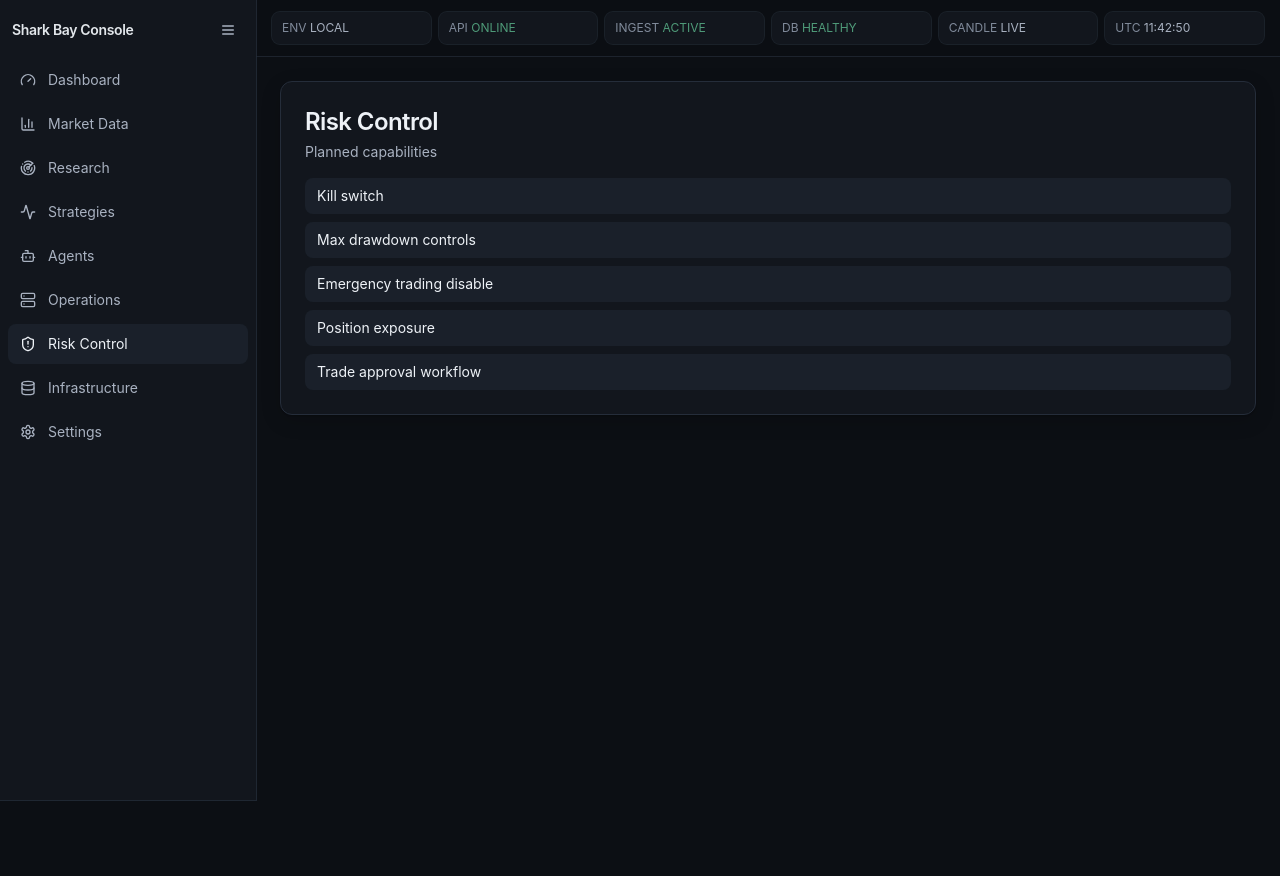
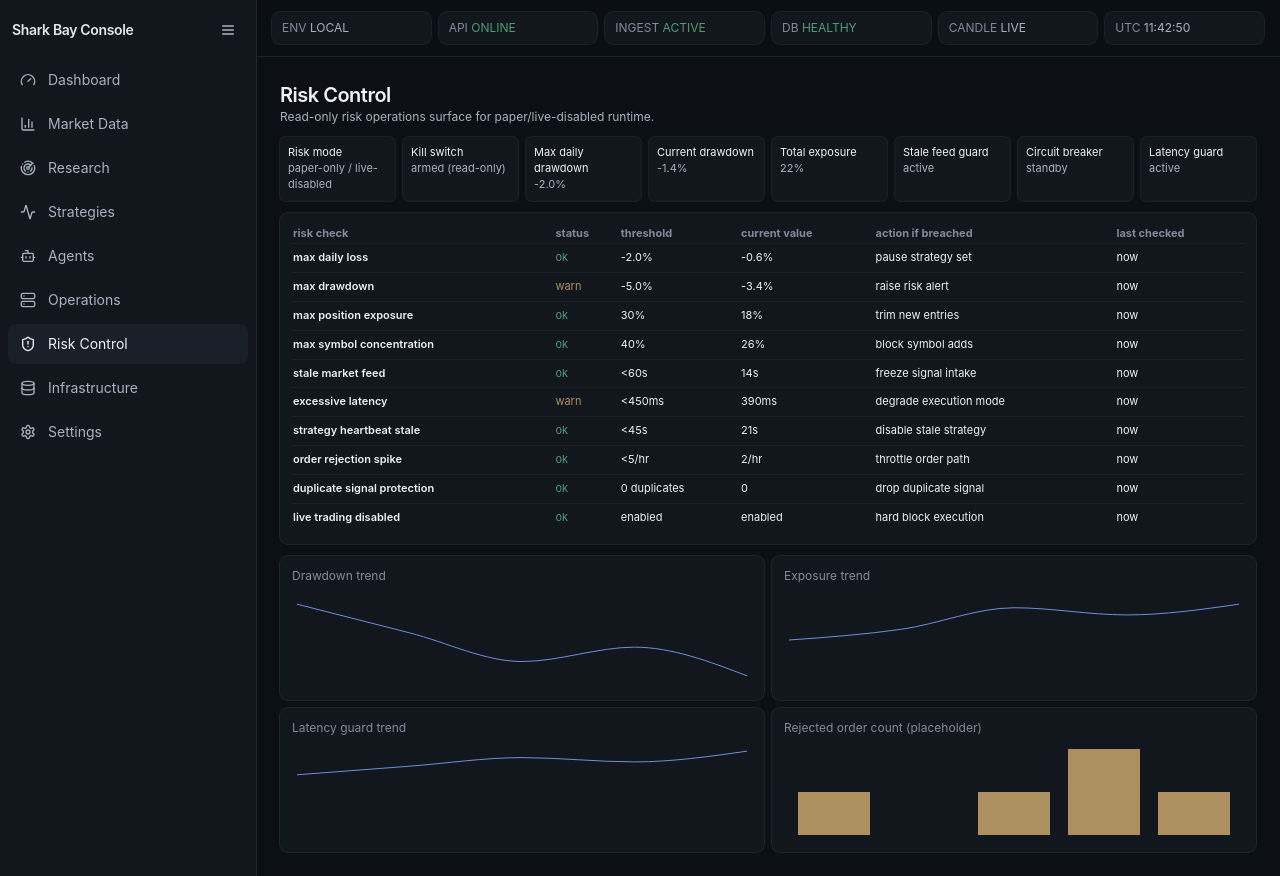
Before and after one commit to Merlinkim/shark_bay, a React (Vite) app in the folder frontend/: page /risk-control in a window 1280 px wide. Before the commit the page ends 800 px from the top, so only its background shows below. Built offline with nearby package versions, Linux system fonts and the light colour scheme; no server answers.

Commit message:
feat(frontend): add read-only risk operations runtime surface

```diff
--- a/frontend/src/App.tsx
+++ b/frontend/src/App.tsx
@@ -8,6 +8,7 @@ import { OperationsPage } from './pages/OperationsPage';
 import { InfrastructurePage } from './pages/InfrastructurePage';
 import { StrategiesPage } from './pages/StrategiesPage';
 import { AgentsPage } from './pages/AgentsPage';
+import { RiskControlPage } from './pages/RiskControlPage';
 
 export default function App() {
   return (
@@ -20,7 +21,7 @@ export default function App() {
         <Route path="/strategies" element={<StrategiesPage />} />
         <Route path="/agents" element={<AgentsPage />} />
         <Route path="/operations" element={<OperationsPage />} />
-        <Route path="/risk-control" element={<SimplePlaceholderPage title="Risk Control" notes={['Kill switch', 'Max drawdown controls', 'Emergency trading disable', 'Position exposure', 'Trade approval workflow']} />} />
+        <Route path="/risk-control" element={<RiskControlPage />} />
         <Route path="/infrastructure" element={<InfrastructurePage />} />
         <Route path="/settings" element={<SimplePlaceholderPage title="Settings" notes={['Exchange configs', 'Model configs', 'Deployment configs', 'Agent permissions']} />} />
         <Route path="*" element={<Navigate to="/" replace />} />
--- /dev/null
+++ b/frontend/src/pages/RiskControlPage.tsx
@@ -0,0 +1,79 @@
+import { useEffect, useMemo, useState } from 'react';
+import { Line, LineChart, ResponsiveContainer, Tooltip, XAxis, YAxis, CartesianGrid, BarChart, Bar } from 'recharts';
+
+type RiskStatus = 'ok' | 'warn' | 'breach';
+
+type RiskCheck = {
+  check: string;
+  status: RiskStatus;
+  threshold: string;
+  current: string;
+  action: string;
+  lastChecked: string;
+};
+
+const baseChecks: RiskCheck[] = [
+  { check: 'max daily loss', status: 'ok', threshold: '-2.0%', current: '-0.6%', action: 'pause strategy set', lastChecked: 'now' },
+  { check: 'max drawdown', status: 'warn', threshold: '-5.0%', current: '-3.4%', action: 'raise risk alert', lastChecked: 'now' },
+  { check: 'max position exposure', status: 'ok', threshold: '30%', current: '18%', action: 'trim new entries', lastChecked: 'now' },
+  { check: 'max symbol concentration', status: 'ok', threshold: '40%', current: '26%', action: 'block symbol adds', lastChecked: 'now' },
+  { check: 'stale market feed', status: 'ok', threshold: '<60s', current: '14s', action: 'freeze signal intake', lastChecked: 'now' },
+  { check: 'excessive latency', status: 'warn', threshold: '<450ms', current: '390ms', action: 'degrade execution mode', lastChecked: 'now' },
+  { check: 'strategy heartbeat stale', status: 'ok', threshold: '<45s', current: '21s', action: 'disable stale strategy', lastChecked: 'now' },
+  { check: 'order rejection spike', status: 'ok', threshold: '<5/hr', current: '2/hr', action: 'throttle order path', lastChecked: 'now' },
+  { check: 'duplicate signal protection', status: 'ok', threshold: '0 duplicates', current: '0', action: 'drop duplicate signal', lastChecked: 'now' },
+  { check: 'live trading disabled', status: 'ok', threshold: 'enabled', current: 'enabled', action: 'hard block execution', lastChecked: 'now' },
+];
+
+const ddTrend = [{ t: '09', v: -0.4 }, { t: '10', v: -0.8 }, { t: '11', v: -1.2 }, { t: '12', v: -1.0 }, { t: '13', v: -1.4 }];
+const exposureTrend = [{ t: '09', v: 12 }, { t: '10', v: 15 }, { t: '11', v: 21 }, { t: '12', v: 19 }, { t: '13', v: 22 }];
+const latencyTrend = [{ t: '09', v: 280 }, { t: '10', v: 320 }, { t: '11', v: 360 }, { t: '12', v: 340 }, { t: '13', v: 390 }];
+const rejectTrend = [{ t: '09', v: 1 }, { t: '10', v: 0 }, { t: '11', v: 1 }, { t: '12', v: 2 }, { t: '13', v: 1 }];
+
+const statusColor = (s: RiskStatus) => ({ ok: 'text-accent-green', warn: 'text-accent-amber', breach: 'text-accent-red' }[s]);
+
+export function RiskControlPage() {
+  const [checks, setChecks] = useState(baseChecks);
+
+  useEffect(() => {
+    const timer = setInterval(() => {
+      setChecks((prev) => prev.map((c) => ({ ...c, lastChecked: new Date().toISOString().slice(11, 19) })));
+    }, 10_000);
+    return () => clearInterval(timer);
+  }, []);
+
+  const summary = useMemo(() => ({
+    riskMode: 'paper-only / live-disabled',
+    killSwitch: 'armed (read-only)',
+    maxDailyDd: '-2.0%',
+    currentDd: '-1.4%',
+    exposure: '22%',
+    staleGuard: 'active',
+    circuitBreaker: 'standby',
+    latencyGuard: 'active',
+  }), []);
+
+  return (
+    <div className="space-y-3">
+      <div><h1 className="text-xl font-semibold tracking-tight">Risk Control</h1><p className="text-xs text-text-secondary">Read-only risk operations surface for paper/live-disabled runtime.</p></div>
+
+      <section className="grid grid-cols-2 gap-2 text-[11px] sm:grid-cols-4 xl:grid-cols-8">
+        {[
+          ['Risk mode', summary.riskMode], ['Kill switch', summary.killSwitch], ['Max daily drawdown', summary.maxDailyDd], ['Current drawdown', summary.currentDd],
+          ['Total exposure', summary.exposure], ['Stale feed guard', summary.staleGuard], ['Circuit breaker', summary.circuitBreaker], ['Latency guard', summary.latencyGuard],
+        ].map(([k, v]) => <div key={String(k)} className="rounded-md bg-surface-900 p-2 ring-1 ring-surface-700/60">{k}<div className="text-text-secondary">{v}</div></div>)}
+      </section>
+
+      <section className="rounded-lg bg-surface-900 p-3 ring-1 ring-surface-700/70 overflow-x-auto">
+        <table className="w-full text-left text-[11px]"><thead className="text-text-muted"><tr><th>risk check</th><th>status</th><th>threshold</th><th>current value</th><th>action if breached</th><th>last checked</th></tr></thead><tbody>{checks.map((c)=> <tr key={c.check} className="border-t border-surface-700/50"><td className="py-1.5 font-semibold">{c.check}</td><td className={statusColor(c.status)}>{c.status}</td><td>{c.threshold}</td><td>{c.current}</td><td>{c.action}</td><td>{c.lastChecked}</td></tr>)}</tbody></table>
+      </section>
+
+      <section className="grid grid-cols-1 gap-2 md:grid-cols-2">
+        {[['Drawdown trend', ddTrend, 'v'], ['Exposure trend', exposureTrend, 'v'], ['Latency guard trend', latencyTrend, 'v']].map(([title, data, key]) => (
+          <div key={String(title)} className="rounded-lg bg-surface-900 p-3 ring-1 ring-surface-700/70"><h3 className="mb-2 text-xs text-text-muted">{title}</h3><div className="h-24"><ResponsiveContainer><LineChart data={data as {t:string;v:number}[]}><CartesianGrid stroke="#252d3a" strokeOpacity={0.2} vertical={false}/><XAxis dataKey="t" hide/><YAxis hide/><Tooltip contentStyle={{background:'#12161d',border:'1px solid #252d3a'}}/><Line type="monotone" dataKey={String(key)} stroke="#6f8fdc" dot={false} isAnimationActive={false}/></LineChart></ResponsiveContainer></div></div>
+        ))}
+        <div className="rounded-lg bg-surface-900 p-3 ring-1 ring-surface-700/70"><h3 className="mb-2 text-xs text-text-muted">Rejected order count (placeholder)</h3><div className="h-24"><ResponsiveContainer><BarChart data={rejectTrend}><CartesianGrid stroke="#252d3a" strokeOpacity={0.2} vertical={false}/><XAxis dataKey="t" hide/><YAxis hide/><Tooltip contentStyle={{background:'#12161d',border:'1px solid #252d3a'}}/><Bar dataKey="v" fill="#ac9060" /></BarChart></ResponsiveContainer></div></div>
+      </section>
+    </div>
+  );
+}
```
